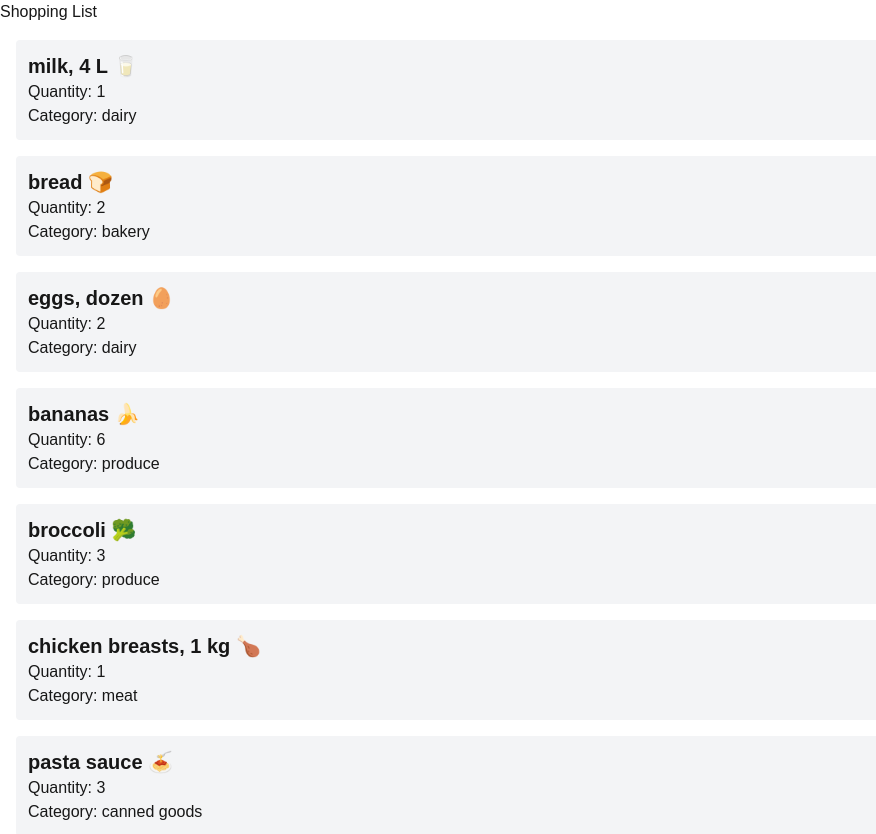
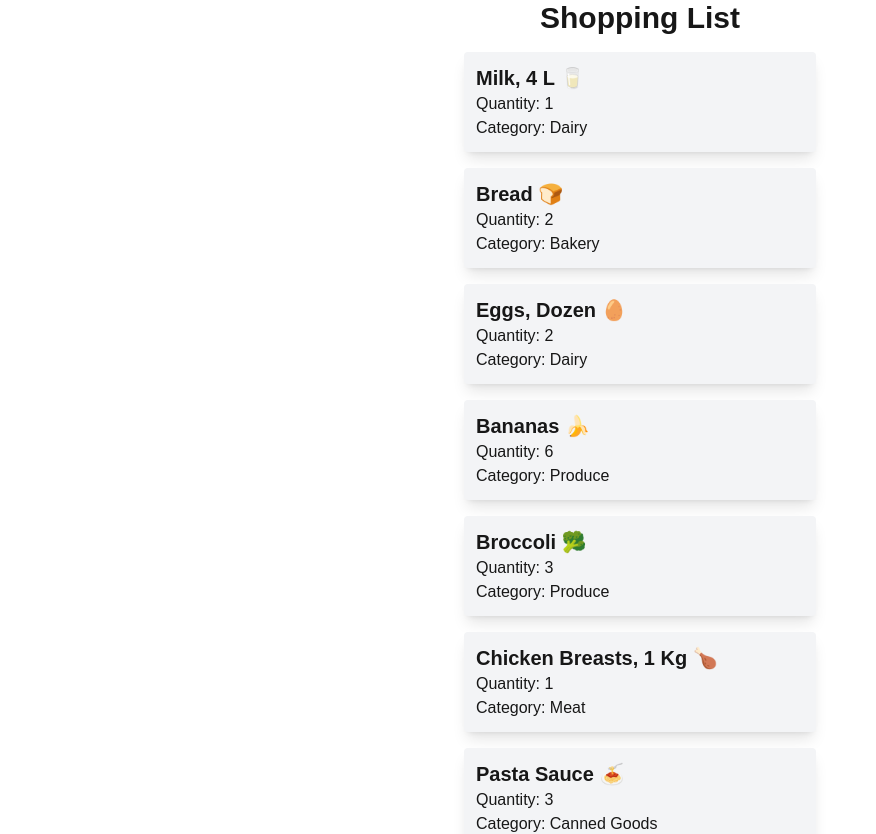
Before and after one commit to SueAtSAIT/cprg306-assignments, a Next.js app: page /week-3 in a window 1280 px wide. Shown: the top 834 px of the page, without its empty margins (0-876 px from the left). Built offline with nearby package versions, Linux system fonts and the light colour scheme.

Commit message:
Adds more formatting to cards and main page

```diff
--- a/app/week-3/item.js
+++ b/app/week-3/item.js
@@ -7,10 +7,10 @@ export default function Item({ name, quantity, category }) {
     <section>
       <div>
         {/* TODO: format this nicely once working */}
-        <ul className="bg-gray-100 rounded mx-4 my-4 px-3 py-3">
-          <li className="text-xl font-bold">{name}</li>
+        <ul className="bg-gray-100 rounded mx-4 my-4 px-3 py-3 shadow-lg">
+          <li className="text-xl font-bold capitalize ">{name}</li>
           <li>Quantity: {quantity}</li>
-          <li>Category: {category}</li>
+          <li className="capitalize ">Category: {category}</li>
         </ul>
       </div>
     </section>
--- a/app/week-3/page.js
+++ b/app/week-3/page.js
@@ -3,17 +3,16 @@
 // Use Tailwind classes for styling.
 
 import Link from "next/link";
-import Item from "./item";
+
 import ItemList from "./item-list";
-import GroceryList from "./shopping-list";
 
 export default function Page() {
   return (
     <>
-      <main>
-        <header>
-          <h1>Shopping List</h1>
-        </header>
+      <header>
+        <h1 className="text-3xl text-center font-semibold">Shopping List</h1>
+      </header>
+      <main className="mx-auto max-w-sm items-center">
         <ItemList />
       </main>
       <footer>
```
